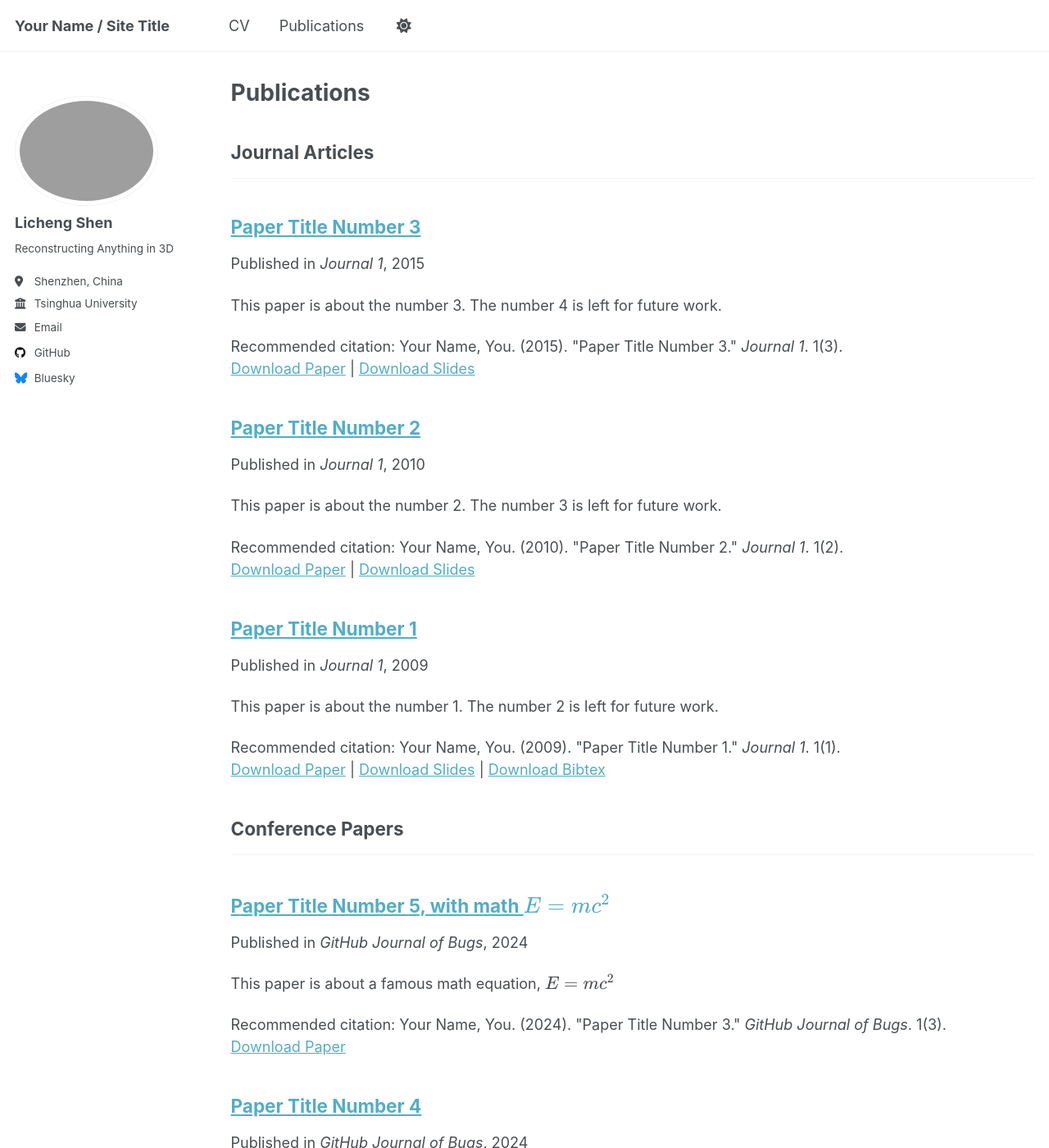
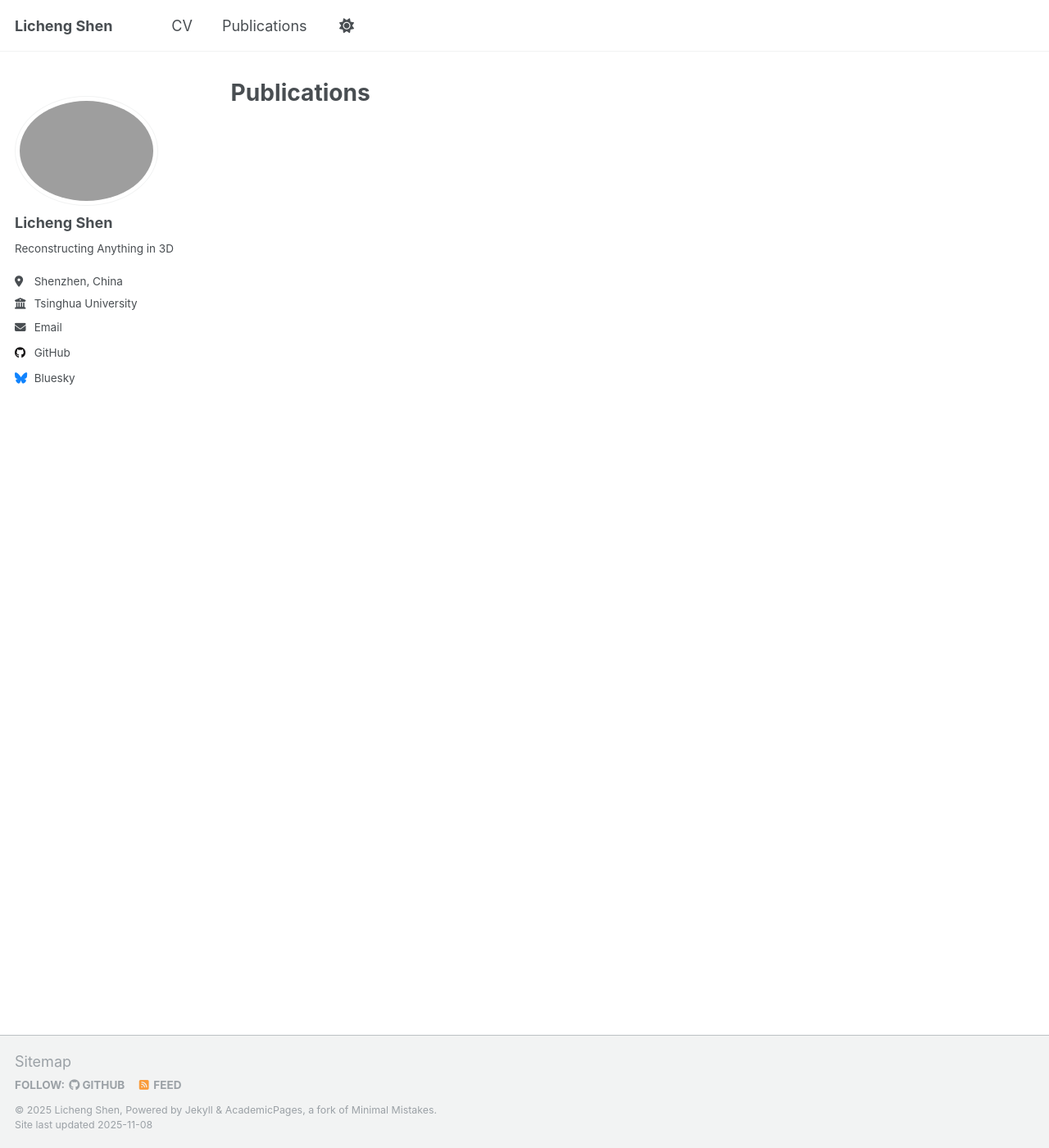
Before and after one commit to shenlc19/shenlc19.github.io, a Jekyll site: the page built from _pages/publications.html, in a window 1280 px wide and 1400 px high. Shown: the whole window at 82% size. Built offline with Jekyll 4.4.1, drawn with Linux system fonts in a browser that asks for light colours; a script that is not in the unit is left out; a file with an impossible date is left out; some of the changed text lies outside the part shown.

Commit message:
Update publication list.

```diff
--- a/_config.yml
+++ b/_config.yml
@@ -9,7 +9,7 @@
 # Basic Site Settings
 locale                   : "en-US"
 site_theme               : "default"
-title                    : "Your Name / Site Title"
+title                    : "Licheng Shen"
 title_separator          : "-"
 name                     : &name "Licheng Shen"
 description              : &description "personal description"
--- a/_publications/2009-10-01-paper-title-number-1.md
+++ /dev/null
@@ -1,14 +0,0 @@
----
-title: "Paper Title Number 1"
-collection: publications
-category: manuscripts
-permalink: /publication/2009-10-01-paper-title-number-1
-excerpt: 'This paper is about the number 1. The number 2 is left for future work.'
-date: 2009-10-01
-venue: 'Journal 1'
-slidesurl: 'http://academicpages.github.io/files/slides1.pdf'
-paperurl: 'http://academicpages.github.io/files/paper1.pdf'
-bibtexurl: 'http://academicpages.github.io/files/bibtex1.bib'
-citation: 'Your Name, You. (2009). &quot;Paper Title Number 1.&quot; <i>Journal 1</i>. 1(1).'
----
-The contents above will be part of a list of publications, if the user clicks the link for the publication than the contents of section will be rendered as a full page, allowing you to provide more information about the paper for the reader. When publications are displayed as a single page, the contents of the above "citation" field will automatically be included below this section in a smaller font.
--- a/_publications/2010-10-01-paper-title-number-2.md
+++ /dev/null
@@ -1,14 +0,0 @@
----
-title: "Paper Title Number 2"
-collection: publications
-category: manuscripts
-permalink: /publication/2010-10-01-paper-title-number-2
-excerpt: 'This paper is about the number 2. The number 3 is left for future work.'
-date: 2010-10-01
-venue: 'Journal 1'
-slidesurl: 'http://academicpages.github.io/files/slides2.pdf'
-paperurl: 'http://academicpages.github.io/files/paper2.pdf'
-citation: 'Your Name, You. (2010). &quot;Paper Title Number 2.&quot; <i>Journal 1</i>. 1(2).'
----
-
-The contents above will be part of a list of publications, if the user clicks the link for the publication than the contents of section will be rendered as a full page, allowing you to provide more information about the paper for the reader. When publications are displayed as a single page, the contents of the above "citation" field will automatically be included below this section in a smaller font.
--- a/_publications/2015-10-01-paper-title-number-3.md
+++ /dev/null
@@ -1,14 +0,0 @@
----
-title: "Paper Title Number 3"
-collection: publications
-category: manuscripts
-permalink: /publication/2015-10-01-paper-title-number-3
-excerpt: 'This paper is about the number 3. The number 4 is left for future work.'
-date: 2015-10-01
-venue: 'Journal 1'
-slidesurl: 'http://academicpages.github.io/files/slides3.pdf'
-paperurl: 'http://academicpages.github.io/files/paper3.pdf'
-citation: 'Your Name, You. (2015). &quot;Paper Title Number 3.&quot; <i>Journal 1</i>. 1(3).'
----
-
-The contents above will be part of a list of publications, if the user clicks the link for the publication than the contents of section will be rendered as a full page, allowing you to provide more information about the paper for the reader. When publications are displayed as a single page, the contents of the above "citation" field will automatically be included below this section in a smaller font.
--- a/_publications/2025-06-08-paper-title-number-5.md
+++ /dev/null
@@ -1,13 +0,0 @@
----
-title: "Paper Title Number 5, with math $$E=mc^2$$"
-collection: publications
-category: conferences
-permalink: /publication/2024-02-17-paper-title-number-4
-excerpt: 'This paper is about a famous math equation, $$E=mc^2$$'
-date: 2024-02-17
-venue: 'GitHub Journal of Bugs'
-paperurl: 'http://academicpages.github.io/files/paper3.pdf'
-citation: 'Your Name, You. (2024). &quot;Paper Title Number 3.&quot; <i>GitHub Journal of Bugs</i>. 1(3).'
----
-
-Using [MathJax](https://www.mathjax.org/) in the description is supported - $$E=mc^2$$ - however, the use must be mindful that the default delimiters are `$$...$$` and `\\[...\\]` which differs from the `$...$` that is typically expected.
```
Also changed, not shown: _pages/about.md (+1 -1 lines), _publications/2024-02-17-paper-title-number-4.md (deleted, +0 -13 lines), _publications/gaussianart.md (added, +13 -0 lines).
